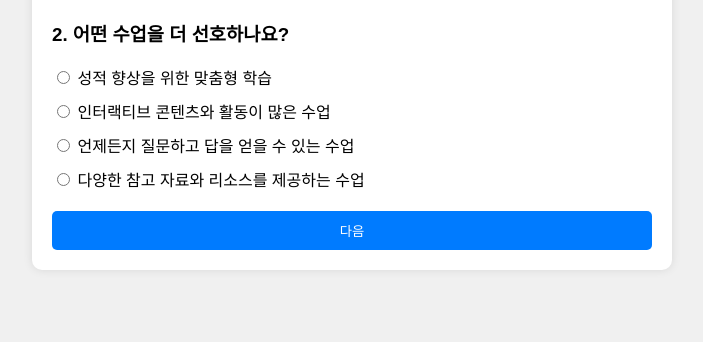
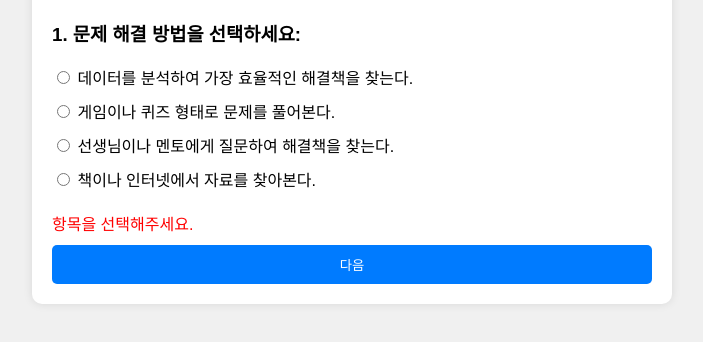
Before and after one commit to dmstj3848/-, a plain HTML site: page index.html in a window 1280 px wide. Both pictures are taken after a click on the button "다음". Shown: the part 118-460 px from the top of the page, without its empty margins (288-991 px from the left). Drawn offline with Linux system fonts and the light colour scheme.

Commit message:
Add files via upload

```diff
--- a/index.html
+++ b/index.html
@@ -3,7 +3,7 @@
 <head>
     <meta charset="UTF-8">
     <meta name="viewport" content="width=device-width, initial-scale=1.0">
-    <title>AI 디지털 교과서 유형 테스트</title>
+    <title> AI 디지털 교과서 유형 테스트</title>
     <style>
         body {
             font-family: Arial, sans-serif;
@@ -55,6 +55,11 @@
             background-color: #e9ecef;
             border-radius: 5px;
         }
+        .error {
+            color: red;
+            display: none;
+            margin-top: 10px;
+        }
     </style>
 </head>
 <body>
@@ -71,6 +76,7 @@
                 <label><input type="radio" name="q1" value="c"> 선생님이나 멘토에게 질문하여 해결책을 찾는다.</label>
                 <label><input type="radio" name="q1" value="d"> 책이나 인터넷에서 자료를 찾아본다.</label>
             </div>
+            <div class="error">항목을 선택해주세요.</div>
             <button type="button" class="button next-button">다음</button>
         </div>
 
@@ -83,6 +89,7 @@
                 <label><input type="radio" name="q2" value="c"> 언제든지 질문하고 답을 얻을 수 있는 수업</label>
                 <label><input type="radio" name="q2" value="d"> 다양한 참고 자료와 리소스를 제공하는 수업</label>
             </div>
+            <div class="error">항목을 선택해주세요.</div>
             <button type="button" class="button next-button">다음</button>
         </div>
 
@@ -96,6 +103,7 @@
                 <label><input type="radio" name="q3" value="c"> 선생님이나 친구들에게 도움 요청</label>
                 <label><input type="radio" name="q3" value="d"> 참고 자료나 인터넷을 활용</label>
             </div>
+            <div class="error">항목을 선택해주세요.</div>
             <button type="button" class="button next-button">다음</button>
         </div>
 
@@ -108,6 +116,7 @@
                 <label><input type="radio" name="q4" value="c"> 실시간 질문 응답</label>
                 <label><input type="radio" name="q4" value="d"> 다양한 학습 자료 제공</label>
             </div>
+            <div class="error">항목을 선택해주세요.</div>
             <button type="button" class="button next-button">다음</button>
         </div>
 
@@ -120,6 +129,7 @@
                 <label><input type="radio" name="q5" value="c"> 선생님이나 멘토의 조언을 받음</label>
                 <label><input type="radio" name="q5" value="d"> 참고 자료를 통해 꼼꼼히 공부</label>
             </div>
+            <div class="error">항목을 선택해주세요.</div>
             <button type="button" class="button next-button">다음</button>
         </div>
 
@@ -132,6 +142,7 @@
                 <label><input type="radio" name="q6" value="c"> 멘토의 따뜻한 조언과 응원</label>
                 <label><input type="radio" name="q6" value="d"> 다양한 학습 자료와 정보 제공</label>
             </div>
+            <div class="error">항목을 선택해주세요.</div>
             <button type="button" class="button next-button">다음</button>
         </div>
 
@@ -144,6 +155,7 @@
                 <label><input type="radio" name="q7" value="c"> 선생님이나 친구에게 질문</label>
                 <label><input type="radio" name="q7" value="d"> 자료를 찾아보며 스스로 해결</label>
             </div>
+            <div class="error">항목을 선택해주세요.</div>
             <button type="button" class="button next-button">다음</button>
         </div>
 
@@ -156,6 +168,7 @@
                 <label><input type="radio" name="q8" value="c"> 멘토의 조언에 따른 목표</label>
                 <label><input type="radio" name="q8" value="d"> 참고 자료를 통한 목표 설정</label>
             </div>
+            <div class="error">항목을 선택해주세요.</div>
             <button type="button" class="button next-button">다음</button>
         </div>
 
@@ -168,6 +181,7 @@
                 <label><input type="radio" name="q9" value="c"> 멘토와 상담할 때</label>
                 <label><input type="radio" name="q9" value="d"> 새로운 자료를 찾을 때</label>
             </div>
+            <div class="error">항목을 선택해주세요.</div>
             <button type="button" class="button next-button">다음</button>
         </div>
 
@@ -180,6 +194,7 @@
                 <label><input type="radio" name="q10" value="c"> 실시간 질문 응답</label>
                 <label><input type="radio" name="q10" value="d"> 다양한 학습 자료</label>
             </div>
+            <div class="error">항목을 선택해주세요.</div>
             <button type="submit" class="button">제출하기</button>
         </div>
     </form>
@@ -194,10 +209,17 @@
         button.addEventListener('click', function() {
             const currentQuestion = this.closest('.question-container');
             const nextQuestion = currentQuestion.nextElementSibling;
+            const selectedOption = currentQuestion.querySelector('input[type="radio"]:checked');
+            const error = currentQuestion.querySelector('.error');
 
-            if (nextQuestion && nextQuestion.classList.contains('question-container')) {
-                currentQuestion.classList.remove('active');
-                nextQuestion.classList.add('active');
+            if (selectedOption) {
+                error.style.display = 'none';
+                if (nextQuestion && nextQuestion.classList.contains('question-container')) {
+                    currentQuestion.classList.remove('active');
+                    nextQuestion.classList.add('active');
+                }
+            } else {
+                error.style.display = 'block';
             }
         });
     });
```
